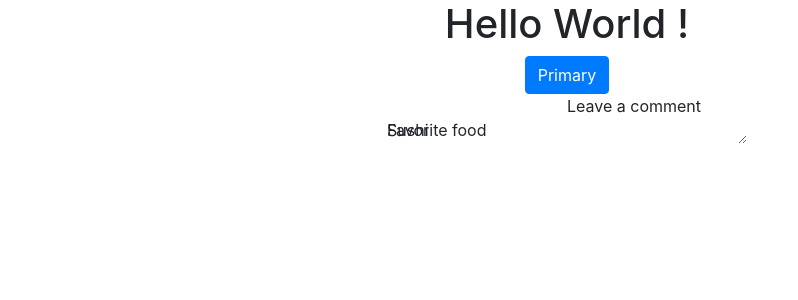
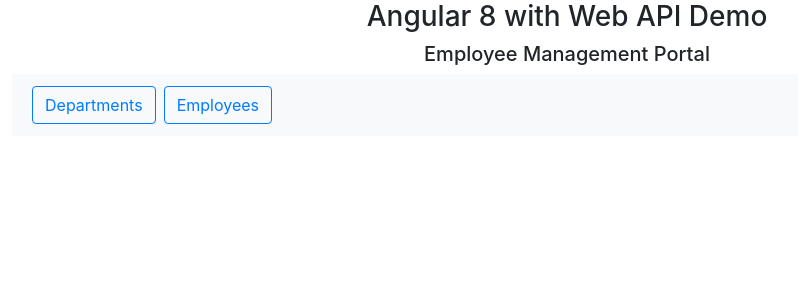
Before and after one commit to jaafarmelhem/angular8, an Angular app: page / in a window 1280 px wide. Shown: the top 300 px of the page, without its empty margins (73-871 px from the left). Built offline with nearby package versions, Linux system fonts and the light colour scheme.

Commit message:
create models

```diff
--- a/src/app/app.component.html
+++ b/src/app/app.component.html
@@ -1,21 +1,25 @@
-<div style ="text-align: center;">
-  <h1>
-   {{ title }} !
-  </h1>
+<div class="container">
 
-  <button type="button" class="btn btn-primary">Primary</button>
+  <h3 class="d-flex justify-content-center">Angular 8 with Web API Demo</h3>
+  <h5 class="d-flex justify-content-center">Employee Management Portal</h5>
 
-  <!--https://material.angular.io/components/input/overview-->
-  <form class="example-form">
-    <mat-form-field class="example-full-width">
-      <mat-label>Favorite food</mat-label>
-      <input matInput placeholder="Ex. Pizza" value="Sushi">
-    </mat-form-field>
+  <nav class="navbar navbar-expand-sm bg-light navbark-dark">
+    <ul class="navbar-nav">
+      <li class="nav-item">
+        <button class="m-1 btn btn-light btn-outline-primary" Button
+        label = "DepScreen"
+        (click) = "DepScreen=true; EmpScreen=false;">
+        Departments
+      </button>
+      </li>
+      <li class="nav-item">
+        <button class="m-1 btn btn-light btn-outline-primary" Button
+        label = "EmpScreen"
+        (click) = "DepScreen=false; EmpScreen=true;">
+        Employees
+      </button>
+      </li>
+    </ul>
 
-    <mat-form-field class="example-full-width">
-      <mat-label>Leave a comment</mat-label>
-      <textarea matInput placeholder="Ex. It makes me feel..."></textarea>
-    </mat-form-field>
-  </form>
-
+  </nav>
 </div>
--- /dev/null
+++ b/src/app/models/department-model.ts
@@ -0,0 +1,4 @@
+export class Department {
+    DepartmentID: number;
+    DepartmentName: string;
+}
```
Also changed, not shown: src/app/models/employee-model.ts (added, +7 -0 lines).
